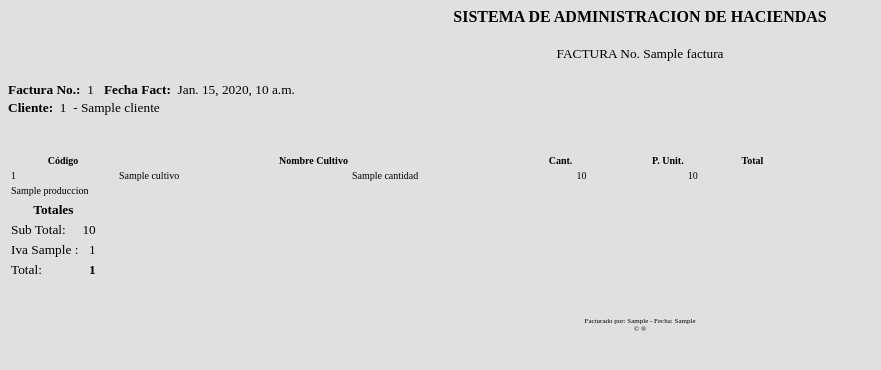
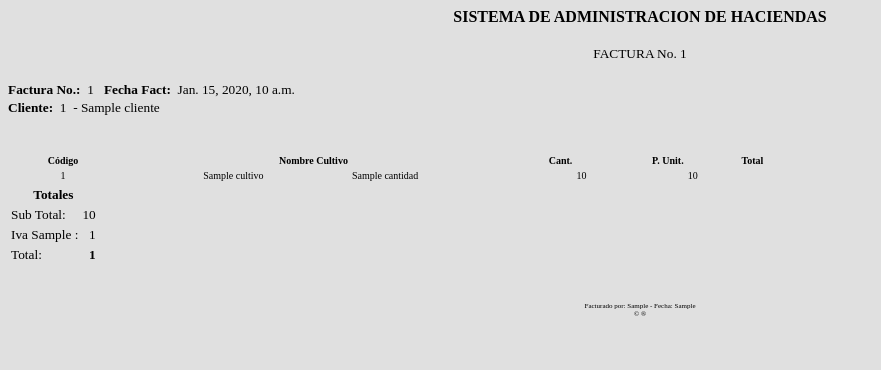
Before and after one commit to Shadycore/pryuae, a Django app: template syshacienda/vent/templates/vent/venta_imprimir.html in a window 1280 px wide. Shown: the top 370 px of the page, without its empty margins (0-881 px from the left). Run offline with Django 3.2, Linux system fonts and the light colour scheme; the template is opened without the code that fills it: most values are stand-ins (such as "Sample title", 1, 10 or a date in 2020).

Commit message:
Ventas 2.1.0

```diff
--- a/syshacienda/syshacienda/settings.py
+++ b/syshacienda/syshacienda/settings.py
@@ -29,7 +29,7 @@
 # SECURITY WARNING: don't run with debug turned on in production!
 
 
-ENVIRONMENT_VARIABLE = 'production' #'production'
+ENVIRONMENT_VARIABLE = 'dev' #'production'
 
 ALLOWED_HOSTS = ['127.0.0.1','*']
 
--- a/syshacienda/vent/reportes.py
+++ b/syshacienda/vent/reportes.py
@@ -7,12 +7,12 @@
 def imprimir_venta_recibo(request,id):
     template_name="vent/venta_imprimir.html"
 
-    enc = Venta.objects.get(id=id)
-    det = DetalleVenta.objects.filter(factura=id)
+    vent = Venta.objects.get(id=id)
+    det = DetalleVenta.objects.filter(venta=id)
 
     context={
         'request':request,
-        'enc':enc,
+        'venta':vent,
         'detalle':det
     }
 
--- a/syshacienda/vent/templates/vent/venta_form.html
+++ b/syshacienda/vent/templates/vent/venta_form.html
@@ -15,8 +15,8 @@
     {% csrf_token %}
     <div class="card shadow mb-4">
         <div class="card-header py-3 d-flex flex-row align-items-center justify-content-between">
-            <a href="#" class="btn btn-danger">Guardar</a>
-            <a href="#" class="btn btn-success" target="_factura">Imprimir</a>
+            <!--<a href="#" class="btn btn-danger">Guardar</a> -->
+            <a href="{% url 'vent:venta_imprimir' venta.id %}" class="btn btn-success" target="_factura">Imprimir</a>
             <a href="{% url 'vent:venta_list' %}" class="btn btn-info">Cancelar</a>
         </div>
         <div class="card-body">
--- a/syshacienda/vent/templates/vent/venta_imprimir.html
+++ b/syshacienda/vent/templates/vent/venta_imprimir.html
@@ -15,18 +15,19 @@
             }
     </style>
 </head>
-<body onload="window.print();window.close()" class="receipt">
+<!--<body onload="window.print();window.close()" class="receipt">-->
+<body onload="window.print()" class="receipt">
     <div class="col-md-1 col-sm-1 col-xs-1 col-xl-1">
         <center>
             <b class="text-center">SISTEMA DE ADMINISTRACION DE HACIENDAS</b><br>
             <small></small><br>
-            <small>FACTURA No. {{enc.factura}}</small><br>
+            <small>FACTURA No. {{venta.id}}</small><br>
         </center>
         <small>
             <br>
-            <b>Factura No.:</b>&nbsp;&nbsp;{{enc.id}}&nbsp;&nbsp;
-            <b>Fecha Fact:</b>&nbsp;&nbsp;{{enc.fechaVenda}}&nbsp;&nbsp; <br>
-            <b>Cliente:</b>&nbsp;&nbsp;{{enc.cliente.id}}&nbsp;&nbsp;- {{enc.cliente}}<br>
+            <b>Factura No.:</b>&nbsp;&nbsp;{{venta.id}}&nbsp;&nbsp;
+            <b>Fecha Fact:</b>&nbsp;&nbsp;{{venta.fechaVenta}}&nbsp;&nbsp; <br>
+            <b>Cliente:</b>&nbsp;&nbsp;{{venta.cliente.id}}&nbsp;&nbsp;- {{venta.cliente}}<br>
             <br><br>
         </small>
         <table class="table table-condensed table-sm" width="60%">
@@ -38,17 +39,17 @@
                 <th  align='right'>Total</th>
             </thead>
             <tbody>
-                {% for obj in detalle %}
+                {% for item in detalle %}
                 <tr>
-                    <td>{{obj.produccion.id}}</td>
-                    <td>{{obj.cultivo.nombre}}</td>
-                    <td>{{obj.cantidad}}</td>
-                    <td>{{obj.precio}}</td>
-                    <td>{{obj.total}}</td>
+                    <td align="center">{{item.produccion.id}}</td>
+                    <td align="center">{{item.cultivo.nombre}}</td>
+                    <td align="left">{{item.cantidad}}</td>
+                    <td align="left">{{item.precio}}</td>
+                    <td align="left">{{item.total}}</td>
                 </tr>
-                <tr>
-                    <td colspan="5">{{obj.produccion}}</td>
-                </tr>
+                <!--<tr>
+                    <td colspan="5">{{item.produccion}}</td>
+                </tr> -->
                 {% endfor %}
             </tbody>
         </table>
@@ -61,13 +62,13 @@
                 </thead>
                 <tbody>
                     <tr>
-                        <td>Sub Total:</td> <td align='right'>{{enc.subTotal}}</td>
+                        <td>Sub Total:</td> <td align='right'>{{venta.subTotal}}</td>
                     </tr>
                     <tr>
-                        <td>Iva {{enc.porcIva}} : </td> <td align='right'>{{enc.totalIva}}</td>
+                        <td>Iva {{venta.porcIva}} : </td> <td align='right'>{{venta.totalIva}}</td>
                     </tr>
                     <tr>
-                        <td>Total:</td> <td align='right'><b>{{enc.totalVenta}}</b></td>
+                        <td>Total:</td> <td align='right'><b>{{venta.totalVenta}}</b></td>
                     </tr>
                 </tbody>
             </table>
@@ -77,7 +78,7 @@
         <small class="pie">
             <br><br>
             <center>
-                Facturado por:  {{enc.uc}} - Fecha:  {{enc.fc}}
+                Facturado por:  {{venta.uc}} - Fecha:  {{venta.fc}}
                 <br>
                 <i>&copy; &reg; <b></b><br> </i>
             </center>
```
